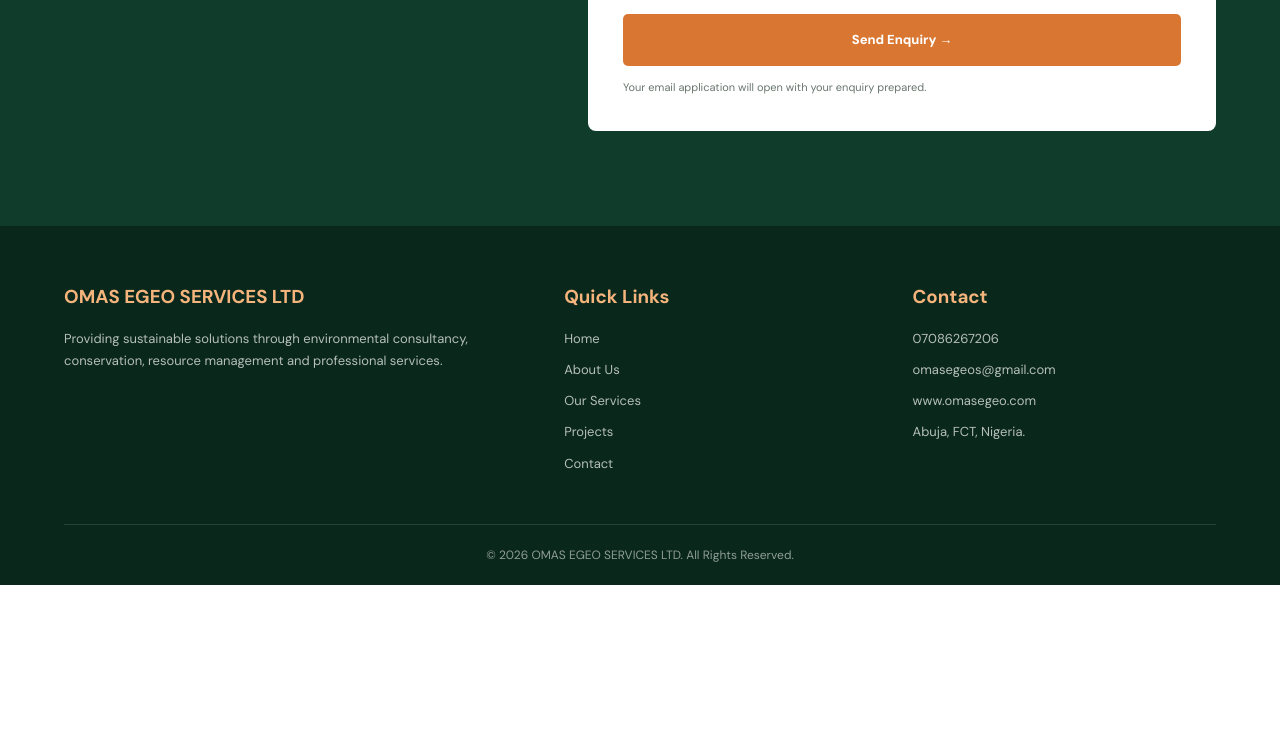
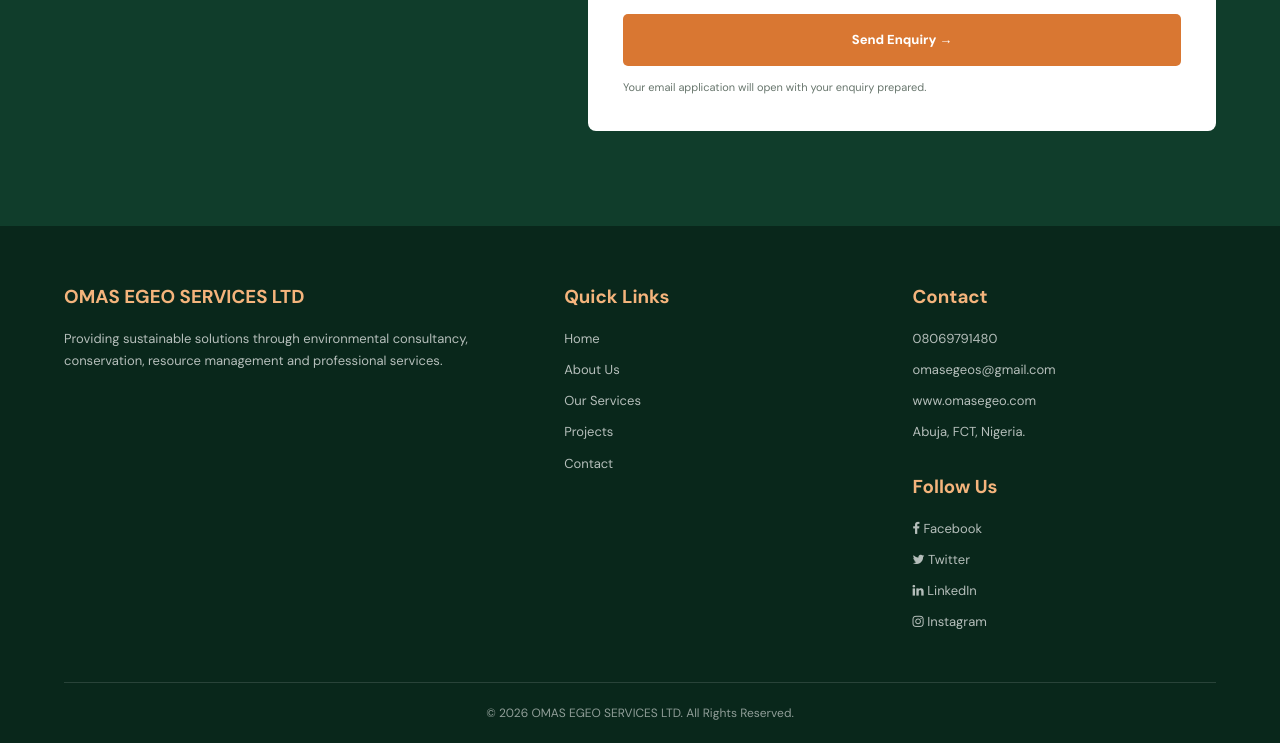
Before and after one commit to Kc-innovations/omasegeo, a plain HTML site: page index.html in a window 1280 px wide. Shown: the part 6864-7607 px from the top of the page. Before the commit the page ends 7449 px from the top, so only its background shows below. Drawn offline with Linux system fonts and the light colour scheme; files whose address does not match are found by name.

Commit message:
Update index.html

```diff
--- a/index.html
+++ b/index.html
@@ -2,6 +2,7 @@
 <html lang="en">
 <head>
   <meta charset="UTF-8">
+  <link rel="icon" type="image/x-icon" href="logo.png">
   <meta name="viewport" content="width=device-width, initial-scale=1.0">
 
   <meta name="description" content="OMAS EGEO SERVICES LTD provides environmental consultancy, conservation, waste management, fumigation and sustainability solutions in Nigeria.">
@@ -14,6 +15,7 @@
   <link href="https://fonts.googleapis.com/css2?family=DM+Sans:wght@400;500;600;700;800&family=Manrope:wght@400;500;600;700;800&display=swap" rel="stylesheet">
 
   <link rel="stylesheet" href="style.css">
+  <link rel="stylesheet" href="https://cdnjs.cloudflare.com/ajax/libs/font-awesome/4.7.0/css/font-awesome.min.css">
 </head>
 
 <body>
@@ -539,8 +541,7 @@
           <div>
             <strong>Telephone</strong>
             <a href="tel:+2348069791480">08069791480</a><br>
-            <a href="tel:+2347086267206">07086267206</a><br>
-            <a href="tel:+2348037493830">08037493830</a><br>
+            <a href="tel:+2348037493830">08037493830</a>
           </div>
         </div>
 
@@ -657,10 +658,28 @@
 
       <div>
         <h3>Contact</h3>
-        <a href="tel:+234 7086267206">07086267206</a>
+        <a href="tel:+2348069791480">08069791480</a>
         <a href="mailto:omasegeos@gmail.com">omasegeos@gmail.com</a>
         <a href="https://www.omasegeo.com">www.omasegeo.com</a>
         <p>Abuja, FCT, Nigeria.</p>
+
+        <br>
+         <!-- Social Media Handles -->
+        <div class="footer-section">
+            <h3>Follow Us</h3>
+            <a href="https://www.facebook.com/share/1De7mBc3sc/" target="_blank">
+                <i class="fa fa-facebook"></i> Facebook
+            </a>
+            <a href="https://x.com/omasegeoconsult" target="_blank">
+                <i class="fa fa-twitter"></i> Twitter
+            </a>
+            <a href="https://linkedin.com" target="_blank">
+                <i class="fa fa-linkedin"></i> LinkedIn
+            </a>
+            <a href="https://www.instagram.com/omasegeo_ltd?obrf=MWltYnJrdTg5ZGxyNA==" target="_blank">
+                <i class="fa fa-instagram"></i> Instagram
+            </a>
+        </div>
       </div>
 
     </div>
```
